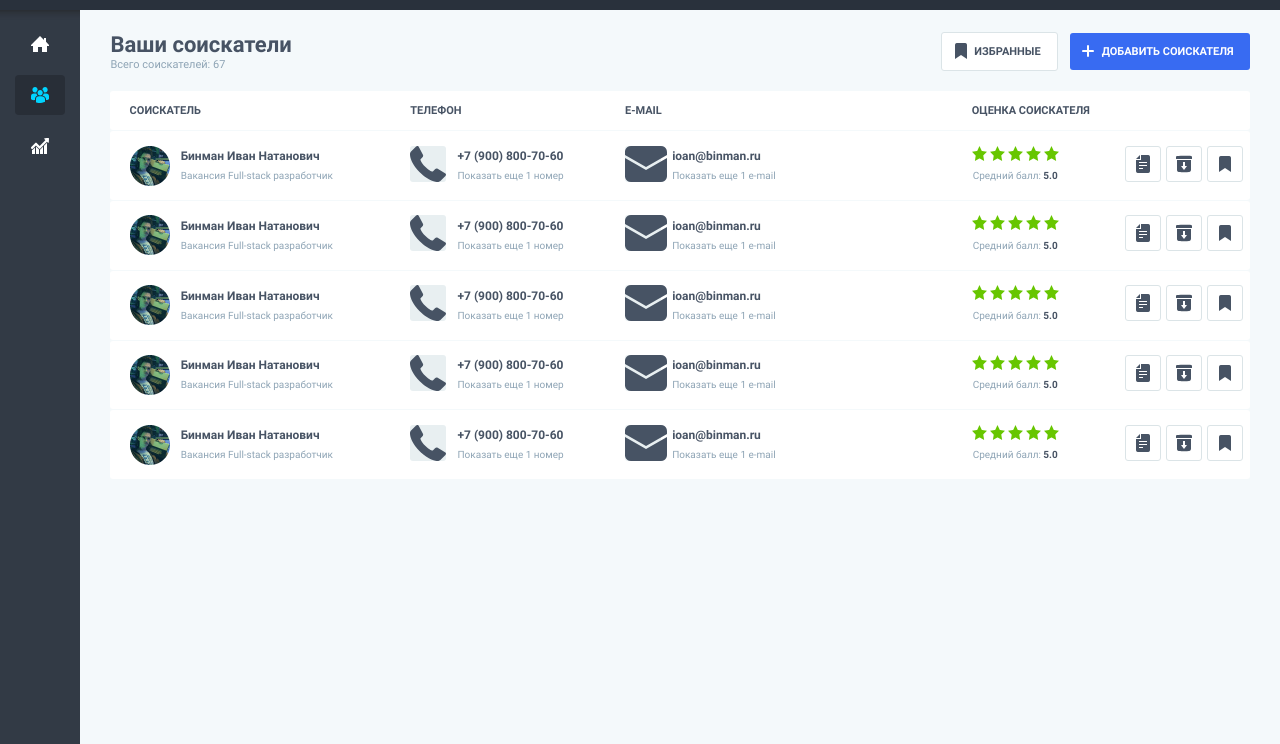
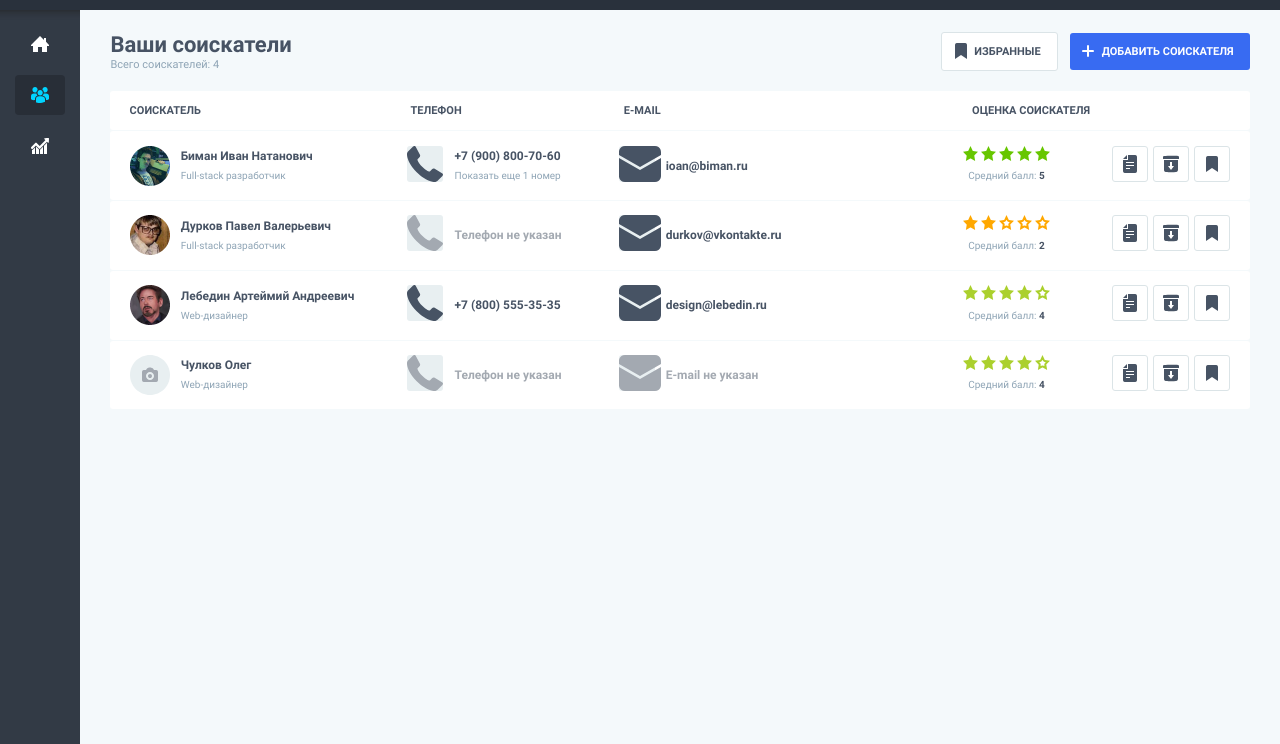
Before and after one commit to dsyuskov/binman, a React app: page / in a window 1280 px wide. Shown: the part 56-800 px from the top of the page. Built offline with nearby package versions, Linux system fonts and the light colour scheme.

Commit message:
feat add load images

```diff
--- a/src/components/clients-head/cmp-clients-head.js
+++ b/src/components/clients-head/cmp-clients-head.js
@@ -1,15 +1,19 @@
 import React from 'react';
 import './clients-head.scss';
 
-export default function ClientsHead() {
+export default function ClientsHead(props) {
+  console.log(props);
   return (
     <div className="clients__head">
       <div className="clients__title">
         <h2>Ваши соискатели</h2>
-        <h4>Всего соискателей: 67</h4>
+        <h4>Всего соискателей: {props.allClients}</h4>
       </div>
       <div className="clients__buttons">
-        <button className="button button--favorite">Избранные</button>
+        <button
+          className="button button--favorite"
+          onClick={props.onClick}
+        >Избранные</button>
         <button className="button button--add-client">Добавить соискателя</button>
       </div>
     </div>
--- a/src/components/clients-table/clients-table.scss
+++ b/src/components/clients-table/clients-table.scss
@@ -2,12 +2,16 @@
 
 .table {
   position: relative;
+  box-sizing: border-box;
+  width: 100%;
   padding-top: 1rem;
   border-radius: 3px;
 
   &__head {
     display: grid;
-    grid-template-columns: 25.5% 19.5% 31.5% 23.5%;
+    width: 100%;
+    box-sizing: border-box;
+    grid-template-columns: 25fr 19fr 31fr 23fr;
     margin-top: 3px;
     margin-bottom: 1px;
     padding: 0.9rem 1.2rem 0.8rem 1.2rem;
--- a/src/components/clients-table/cmp-clients-table.js
+++ b/src/components/clients-table/cmp-clients-table.js
@@ -2,8 +2,13 @@ import React from 'react';
 import './clients-table.scss';
 
 import TableRow from './cmp-table-row';
+import data from '../../data/data';
 
 export default function ClientsTable() {
+  const clients = data.map((client) => {
+    return <TableRow key={client.id} client={client}/>
+  });
+
   return (
     <div className="table">
       <div className="table__head">
@@ -11,12 +16,9 @@ export default function ClientsTable() {
         <div className="table-head___phone">Телефон</div>
         <div className="table-head___email">E-Mail</div>
         <div className="table-head___rating">Оценка соискателя</div>
+        <div className="table-head___rating"></div>
       </div>
-      <TableRow />
-      <TableRow />
-      <TableRow />
-      <TableRow />
-      <TableRow />
+      {clients}
     </div>
   )
 }
--- a/src/components/clients-table/cmp-table-row.js
+++ b/src/components/clients-table/cmp-table-row.js
@@ -1,38 +1,49 @@
 import React from 'react';
 import './table-row.scss';
 
-export default function TableRow() {
+export default function TableRow(props) {
+  const { avatar, name, vacansy, phone, email, raitingResume, raitingTets, raitingШnterview } = props.client;
+  const rating = Math.round((raitingResume + raitingTets + raitingШnterview)/3);
   return (
     <div className="table-row">
       <div className="table-column">
-        <img className="table-column__avatar" src={require("./avatar.png")} alt="avatar"/>
+        {avatar && <img className="table-column__avatar" src={require(`../../data/${avatar}`)} alt="avatar"/>}
+        {!avatar && <img className="table-column__avatar" src={require("./no-avatar.svg")} alt="avatar"/>}
         <div className="table-column__wrapper">
-          <div className="table-column__h3">Бинман Иван Натанович</div>
-          <div className="table-column__h4">Вакансия Full-stack разработчик</div>
+          <div className="table-column__h3">{name}</div>
+          <div className="table-column__h4">{vacansy}</div>
         </div>
       </div>
       <div className="table-column">
         <div className="table-column__icon">
-          <img src={require("./phone.svg")} alt="phone"/>
+          {phone.length >= 1 && <img src={require("./phone.svg")} alt="phone"/>}
+          {phone.length === 0 && <img src={require("./no-phone.svg")} alt="phone"/>}
         </div>
         <div className="table-column__wrapper">
-          <div className="table-column__h3">+7 (900) 800-70-60</div>
-          <div className="table-column__h4">Показать еще 1 номер</div>
+          {phone.length >= 1 && <div className="table-column__h3">{phone[0]}</div>}
+          {phone.length > 1 && <div className="table-column__h4">Показать еще 1 номер</div>}
+          {phone.length === 0 && <div className="table-column__none">Телефон не указан</div>}
         </div>
       </div>
       <div className="table-column">
         <div className="table-column__icon">
-          <img src={require("./mail.svg")} alt="email"/>
+          {email.length >= 1 && <img src={require("./mail.svg")} alt="e-mail"/>}
+          {email.length === 0 && <img src={require("./no-mail.svg")} alt="e-mail"/>}
         </div>
         <div className="table-column__wrapper">
-          <div className="table-column__h3">ioan@binman.ru</div>
-          <div className="table-column__h4">Показать еще 1 e-mail</div>
+          {email.length >= 1 && <div className="table-column__h3">{email[0]}</div>}
+          {email.length > 1 && <div className="table-column__h4">Показать еще 1 e-mail</div>}
+          {email.length === 0 && <div className="table-column__none">E-mail не указан</div>}
         </div>
       </div>
       <div className="table-column">
         <div className="table-column__rating">
-          <img src={require("./rating-5.svg")} alt="rating"/>
-          <div className="table-column__h4">Средний балл: <span className="bold">5.0</span></div>
+          {rating === 1 && <img src={require("./rating-1.svg")} alt="rating"/>}
+          {rating === 2 && <img src={require("./rating-2.svg")} alt="rating"/>}
+          {rating === 3 && <img src={require("./rating-3.svg")} alt="rating"/>}
+          {rating === 4 && <img src={require("./rating-4.svg")} alt="rating"/>}
+          {rating === 5 && <img src={require("./rating-5.svg")} alt="rating"/>}
+          <div className="table-column__h4">Средний балл: <span className="bold">{rating}</span></div>
         </div>
       </div>
       <div className="table-column">
--- a/src/components/clients-table/table-row.scss
+++ b/src/components/clients-table/table-row.scss
@@ -2,8 +2,10 @@
 
 .table-row {
   display: grid;
-  //grid-template-columns: 25% 20% 31% 24%;
-  grid-template-columns: 25.5% 19.5% 31.5% 13.5% 10%;
+  position: relative;
+  box-sizing: border-box;
+  width: 100%;
+  grid-template-columns: 25fr 19fr 31fr 13fr 10fr;
   margin-bottom: 1px;
   padding: 0.9rem 1.2rem;
   background-color: $table-background;
@@ -19,6 +21,8 @@
 
   &__avatar {
     margin-right: 0.7rem;
+    width: 40px;
+    height: 40px;
   }
 
   &__icon {
@@ -44,18 +48,27 @@
   }
 
   &__h4 {
-    color: #8ea4b5;
+    color: $head-title-h4;
     font-size: 10px;
     font-weight: 400;
     line-height: 12px;
+    cursor: pointer;
+  }
+
+  &__none {
+    color: $table-none;
+    font-size: 12px;
+    font-weight: 700;
+    line-height: 14px;
   }
 
   &__rating {
     text-align: center;
-    color: #8ea4b5;
+    color: $head-title-h4;
     font-size: 10px;
     font-weight: 400;
     line-height: 12px;
+
     img {
       margin-bottom: 0.4rem;
     }
@@ -68,9 +81,9 @@
   &__button {
     width: 36px;
     height: 36px;
-    background-color: white;
+    background-color: $table-background;
     border-radius: 3px;
-    border: 1px solid #dbe4e7;
+    border: 1px solid $table-button-border;
     cursor: pointer;
     margin-left: 5px;
 
--- a/src/components/clients/cmp-clients.js
+++ b/src/components/clients/cmp-clients.js
@@ -1,14 +1,35 @@
 import React from 'react';
 import './clients.scss';
+import data from '../../data/data';
 
 import ClientHead from '../clients-head/cmp-clients-head';
-import ClientsTitle from '../clients-table/cmp-clients-table';
+import ClientsTable from '../clients-table/cmp-clients-table';
 
-export default function Clients() {
-  return (
-    <section className="clients">
-      <ClientHead />
-      <ClientsTitle />
-    </section>
-  )
+export default class Clients extends React.Component {
+  constructor() {
+    super();
+    this.state = {
+      data: '',
+    }
+  }
+
+  handleFavoriteButtonClick = () => {
+    console.log('111');
+  }
+
+  componentDidMount() {
+    this.setState({data: data});
+  }
+
+  render() {
+    return (
+      <section className="clients">
+        <ClientHead
+          allClients={data.length}
+          onClick={this.handleFavoriteButtonClick}
+        />
+        <ClientsTable />
+      </section>
+    )
+  }
 }
--- a/src/components/main/main.scss
+++ b/src/components/main/main.scss
@@ -1,7 +1,10 @@
 @import '../../constants/colors.scss';
 
 .main {
+  position: relative;
+  box-sizing: border-box;
   padding: 1.9rem;
   padding-top: 1.4rem;
   background-color: $main-background;
+  width: 100%;
 }
--- a/src/constants/colors.scss
+++ b/src/constants/colors.scss
@@ -19,3 +19,6 @@ $table-title: #475364;
 $table-background: #ffffff;
 
 $table-background-icon: #e8eff1;
+$table-button-border: #dbe4e7;
+
+$table-none: #a3a9b1;
--- /dev/null
+++ b/src/data/data.js
@@ -0,0 +1,55 @@
+const data = [{
+    id: '123456',
+    name: 'Биман Иван Натанович',
+    vacansy: 'Full-stack разработчик',
+    avatar: '123456.png',
+    phone: ['+7 (900) 800-70-60', '+7 (900) 800-70-60'],
+    email: ['ioan@biman.ru'],
+    resume: 'url',
+    archive: 'url',
+    raitingResume: 5,
+    raitingTets: 5,
+    raitingШnterview: 5,
+    favorite: null,
+  }, {
+    id: '123457',
+    name: 'Дурков Павел Валерьевич',
+    vacansy: 'Full-stack разработчик',
+    avatar: '123457.png',
+    phone: [],
+    email: ['durkov@vkontakte.ru'],
+    resume: 'url',
+    archive: 'url',
+    raitingResume: 5,
+    raitingTets: 1,
+    raitingШnterview: 1,
+    favorite: null,
+  }, {
+    id: '123458',
+    name: 'Лебедин Артеймий Андреевич',
+    vacansy: 'Web-дизайнер',
+    avatar: '123458.png',
+    phone: ['+7 (800) 555-35-35'],
+    email: ['design@lebedin.ru'],
+    resume: 'url',
+    archive: 'url',
+    raitingResume: 5,
+    raitingTets: 3,
+    raitingШnterview: 3,
+    favorite: null,
+  }, {
+    id: '123459',
+    name: 'Чулков Олег',
+    vacansy: 'Web-дизайнер',
+    avatar: null,
+    phone: [],
+    email: [],
+    resume: 'url',
+    archive: 'url',
+    raitingResume: 5,
+    raitingTets: 3,
+    raitingШnterview: 3,
+    favorite: null,
+  } ];
+
+export default data;
```
Also changed, not shown: src/components/clients-table/no-avatar.svg (added), src/components/clients-table/rating-1.svg (added), src/components/clients-table/rating-2.svg (added), src/components/clients-table/rating-3.svg (added), src/components/clients-table/rating-4.svg (added), src/data/123456.png (added), src/data/123457.png (added), src/data/123458.png (added).
